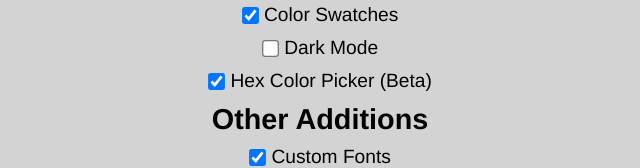
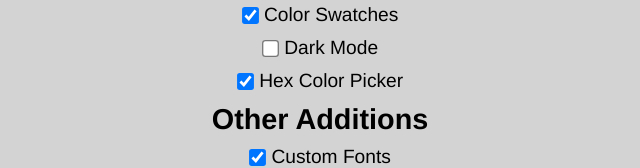
Before and after one commit to CST1229/Limitless, a plain HTML site: page settings.html in a window 1280 px wide. Shown: the part 147-315 px from the top of the page, without its empty margins (320-960 px from the left). Drawn offline with Linux system fonts and the light colour scheme.

Commit message:
Hex picker no longer beta

```diff
--- a/settings.html
+++ b/settings.html
@@ -21,7 +21,7 @@
 	<label for="darkmode">Dark Mode</label></span><br>
 
 	<span title="Adds a hexadecimal color input to the color picker."><input type="checkbox" id="hexcolor" name="hexcolor" value="hexcolor">
-	<label for="hexcolor">Hex Color Picker (Beta)</label></span><br>
+	<label for="hexcolor">Hex Color Picker</label></span><br>
 
 	<h2>Other Additions</h2>
 
```
